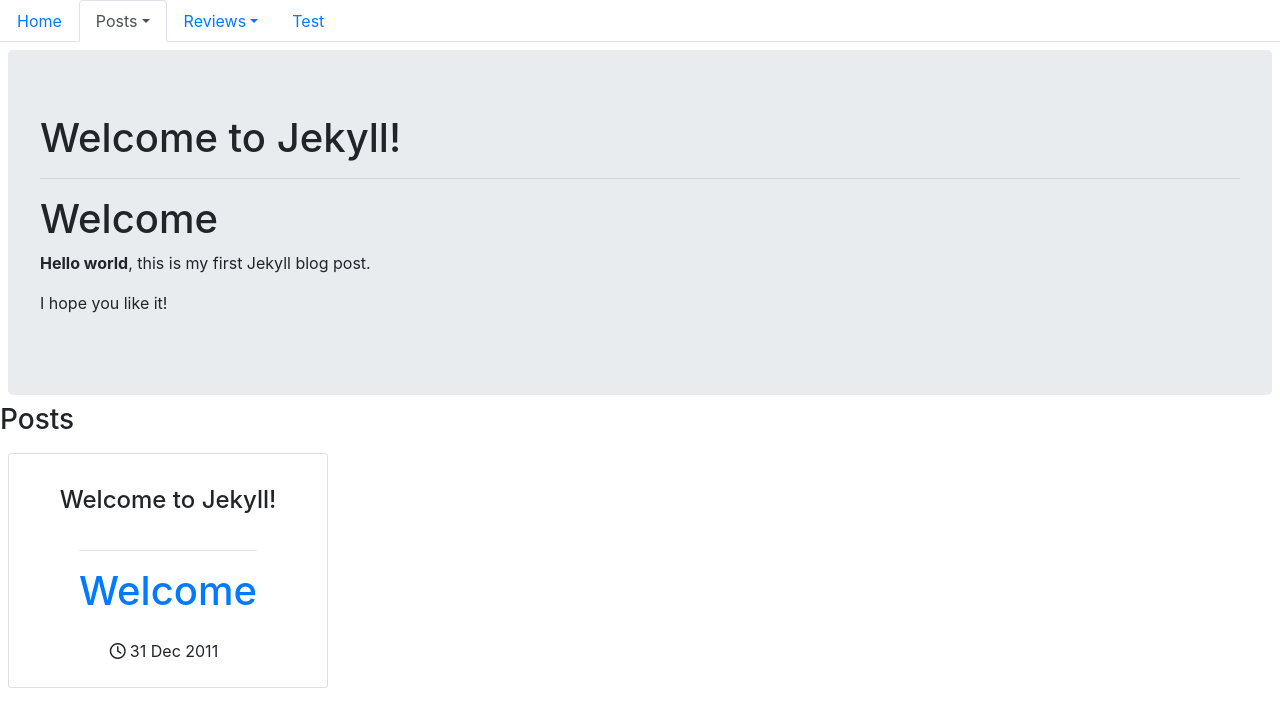
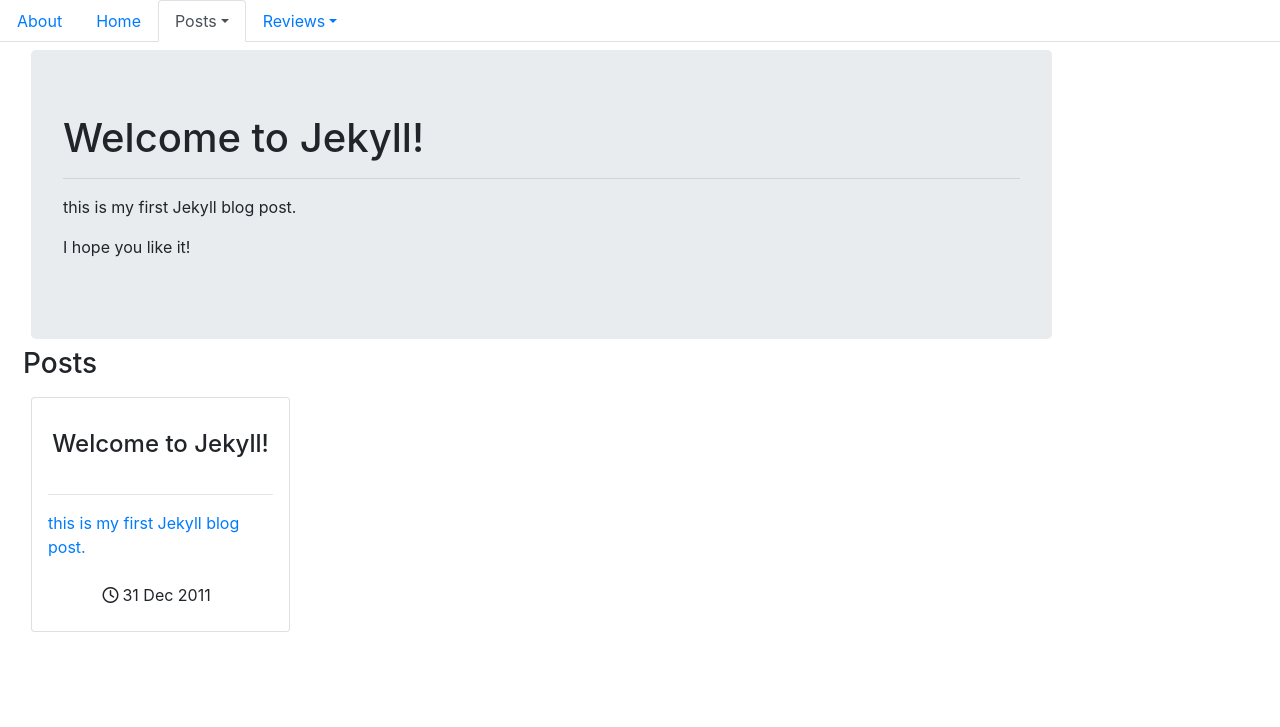
Before and after one commit to megonemad1/Tutor-Website, a Jekyll site: the page built from posts/_posts/2011-12-31-blog1.md, in a window 1280 px wide. Shown: the top 727 px of the page. Built offline with Jekyll 4.4.1, drawn with Linux system fonts in a browser that asks for light colours; nearby versions of some CDN libraries.

Commit message:
add about tweak page layout

```diff
--- a/_layouts/default.html
+++ b/_layouts/default.html
@@ -30,7 +30,9 @@
         </li>
         {% endif %} {% endfor %}
     </ul>
-    {{ content }}
+    <div class="col-10 m-2">
+        {{ content }}
+    </div>
 </body>
 
 </html>
--- a/folder/test.md
+++ b/about.md
@@ -1,6 +1,6 @@
 ---
 layout: default
-title: test
+title: About
 ---
 
 # test
--- a/posts/_posts/2011-12-31-blog1.md
+++ b/posts/_posts/2011-12-31-blog1.md
@@ -2,9 +2,6 @@
 layout: post
 title:  "Welcome to Jekyll!"
 ---
-
-# Welcome
-
-**Hello world**, this is my first Jekyll blog post.
+this is my first Jekyll blog post.
 
 I hope you like it!
```
